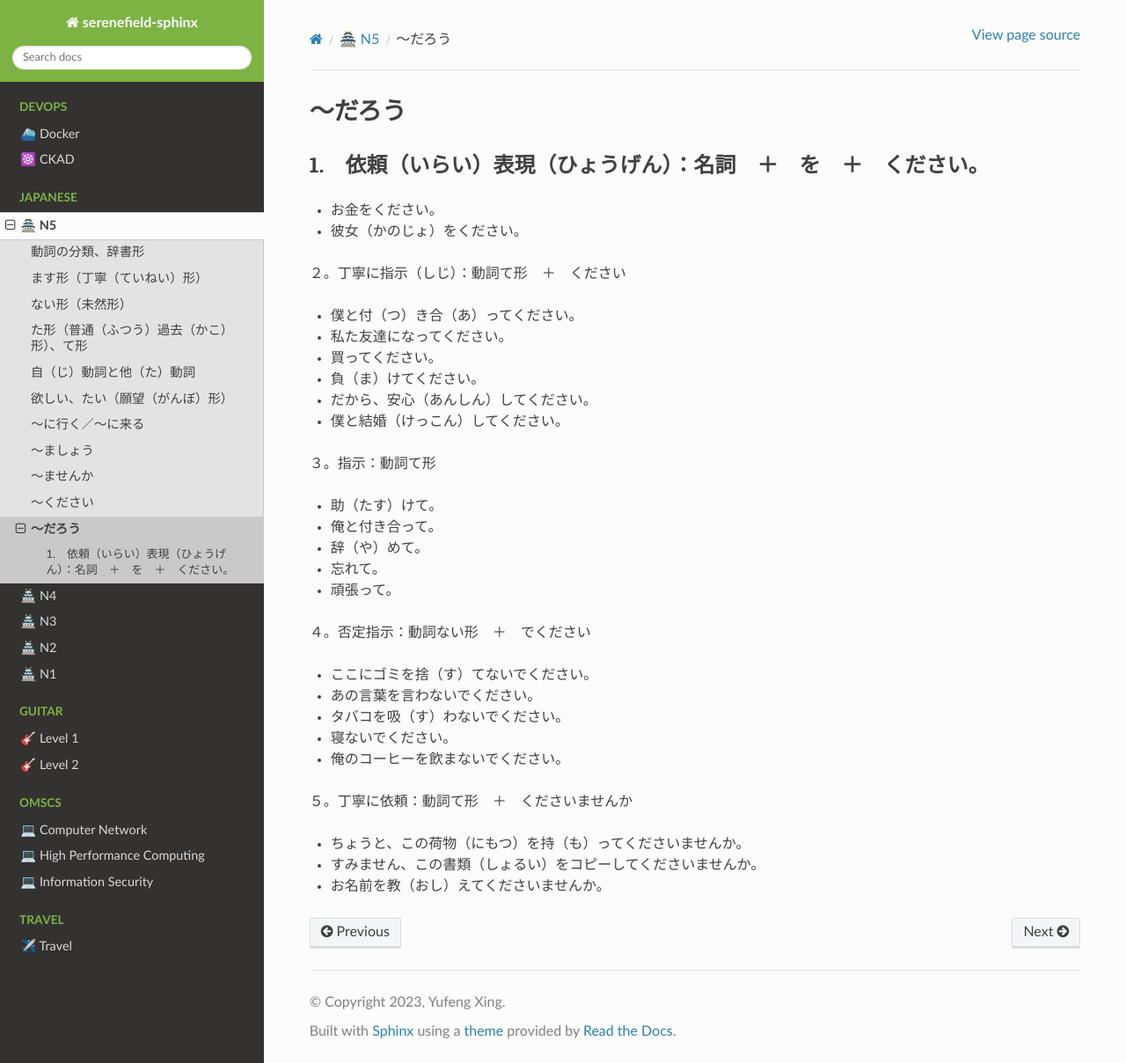
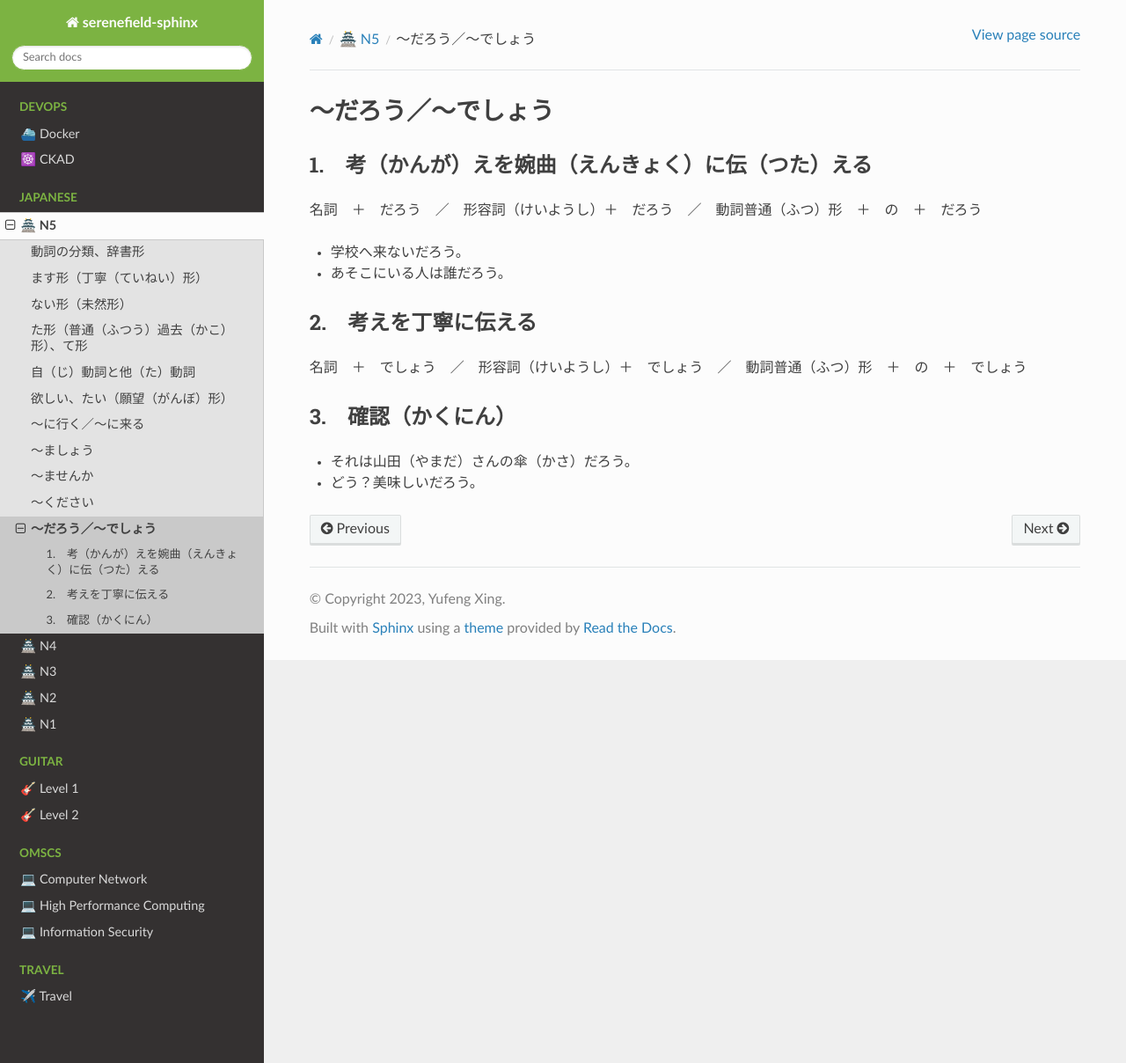
Before and after one commit to Serene-Field/sphinx-transit, a Sphinx documentation site: the page built from docs/Jap/darou.md, in a window 1280 px wide and 1208 px high. Shown: the whole window at 88% size. Built offline with Sphinx 7.4.7 and the Read the Docs theme 2.0.0, drawn with Linux system fonts in a browser that asks for light colours; pages that are not in the unit, such as notebooks, are missing from menus.

Commit message:
update: japanese

```diff
--- a/docs/Jap/darou.md
+++ b/docs/Jap/darou.md
@@ -1,38 +1,17 @@
-# 〜だろう
+# 〜だろう／〜でしょう
 
-## 1.　依頼（いらい）表現（ひょうげん）：名詞　＋　を　＋　ください。
+## 1.　考（かんが）えを婉曲（えんきょく）に伝（つた）える
 
-- お金をください。
-- 彼女（かのじょ）をください。
+名詞　＋　だろう　／　形容詞（けいようし）＋　だろう　／　動詞普通（ふつ）形　＋　の　＋　だろう
 
+- 学校へ来ないだろう。
+- あそこにいる人は誰だろう。
 
-２。丁寧に指示（しじ）：動詞て形　＋　ください
+## 2.　考えを丁寧に伝える
 
-- 僕と付（つ）き合（あ）ってください。
-- 私た友達になってください。
-- 買ってください。
-- 負（ま）けてください。
-- だから、安心（あんしん）してください。
-- 僕と結婚（けっこん）してください。
+名詞　＋　でしょう　／　形容詞（けいようし）＋　でしょう　／　動詞普通（ふつ）形　＋　の　＋　でしょう
 
-３。指示：動詞て形
+## 3.　確認（かくにん）
 
-- 助（たす）けて。
-- 俺と付き合って。
-- 辞（や）めて。
-- 忘れて。
-- 頑張って。
-
-４。否定指示：動詞ない形　＋　でください
-
-- ここにゴミを捨（す）てないでください。
-- あの言葉を言わないでください。
-- タバコを吸（す）わないでください。
-- 寝ないでください。
-- 俺のコーヒーを飲まないでください。
-
-５。丁寧に依頼：動詞て形　＋　くださいませんか
-
-- ちょうと、この荷物（にもつ）を持（も）ってくださいませんか。
-- すみません、この書類（しょるい）をコピーしてくださいませんか。
-- お名前を教（おし）えてくださいませんか。
+- それは山田（やまだ）さんの傘（かさ）だろう。
+- どう？美味しいだろう。
```
